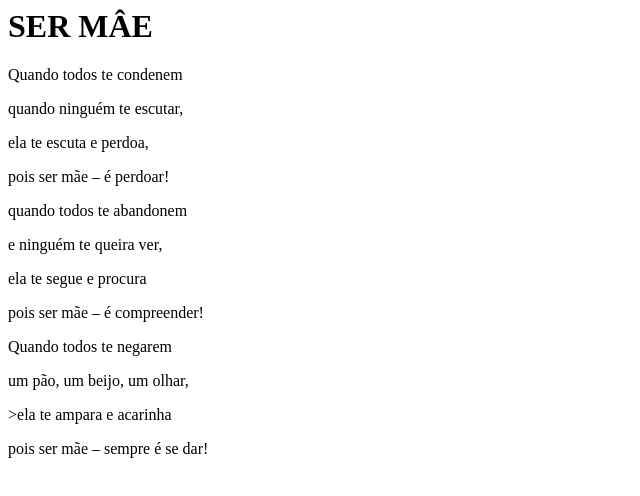
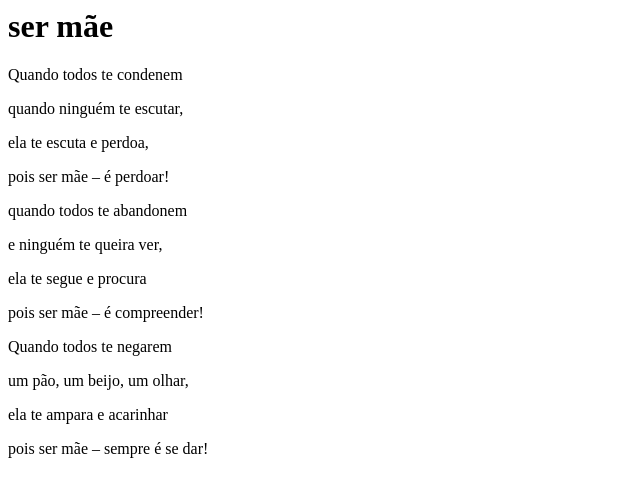
Before and after one commit to lim4a/pemsamento1E2023, a plain HTML site: page index.html in a window 1280 px wide. Shown: the whole page, without its empty margins (0-640 px from the left). Drawn offline with Linux system fonts and the light colour scheme.

Commit message:
ser maee

```diff
--- a/index.html
+++ b/index.html
@@ -1,4 +1,5 @@
-<h1>SER MÂE</h1>
+<h1>ser mãe</h1>
+
 <P>Quando todos te condenem</P>
 <p>quando ninguém te escutar,</P>
 <P>ela te escuta e perdoa,</P>
@@ -11,5 +12,5 @@
 
 <P>Quando todos te negarem</P>
 <P>um pão, um beijo, um olhar,</P>
-<P>>ela te ampara e acarinha</P>
+<P>ela te ampara e acarinhar</P>
 <P>pois ser mãe – sempre é se dar!</P>
```
